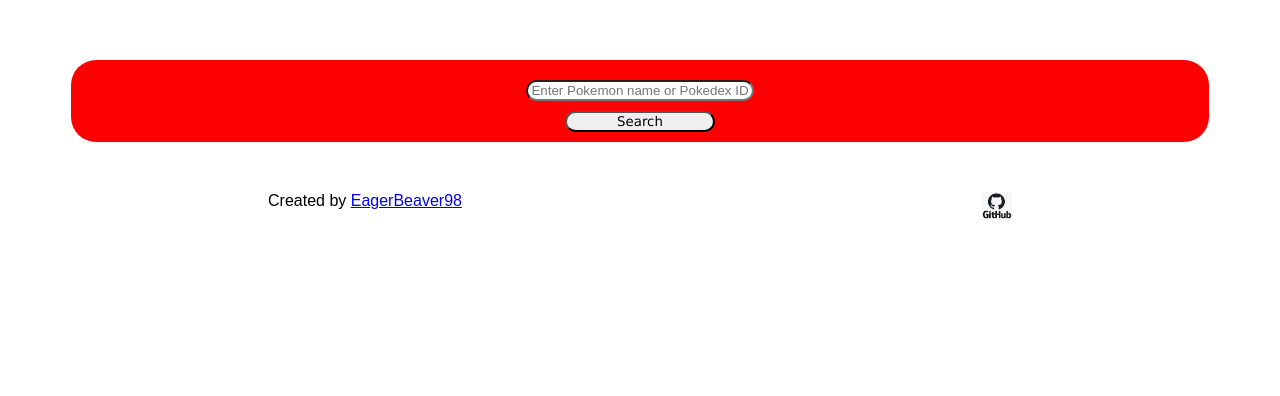
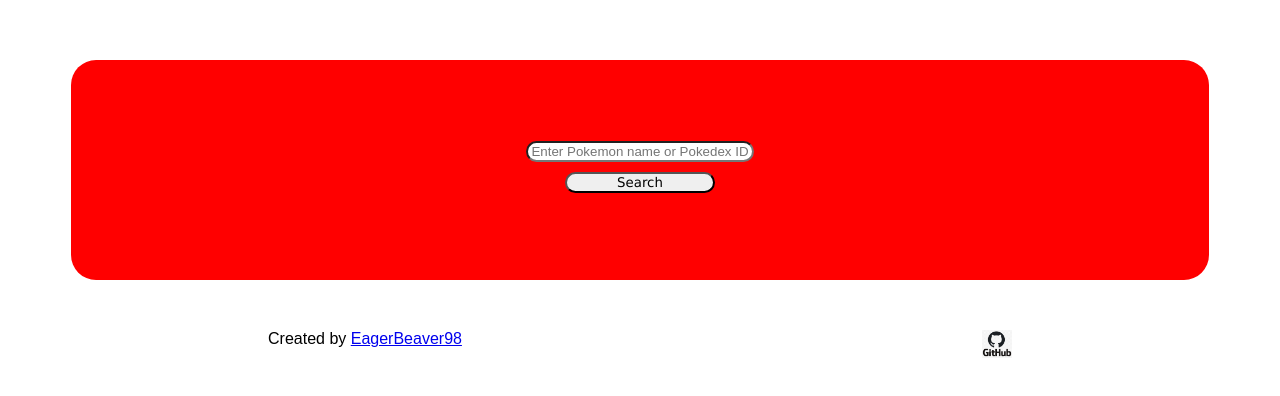
Before and after one commit to EagerBeaver98/pokedex, a Vue app: page / in a window 1280 px wide. Shown: the top 396 px of the page. Built offline with nearby package versions, Linux system fonts and the light colour scheme; no server answers.

Commit message:
Component now rerenders on new pokemon search

```diff
--- a/src/components/Pokemon.vue
+++ b/src/components/Pokemon.vue
@@ -8,7 +8,7 @@
       <input v-model="text" class="textbox" placeholder="Enter Pokemon name or Pokedex ID">
       <input type="button" value="Search" id="search-button" v-on:click="this.setPokemon($data.text)">
     </form>
-    <Description v-if="$data.gotPokemon" v-bind:entry="$data.pokemon.id" />
+    <Description :entry="$data.pokemon.id" :key="$data.pokemon.id" />
   </div>
 </template>
 
@@ -44,6 +44,7 @@ export default {
 <style>
 .pokemon {
   display: flex;
+  min-height: 200px;
   height: 70%;
   border-radius: 25px;
   background-color: red;
```
